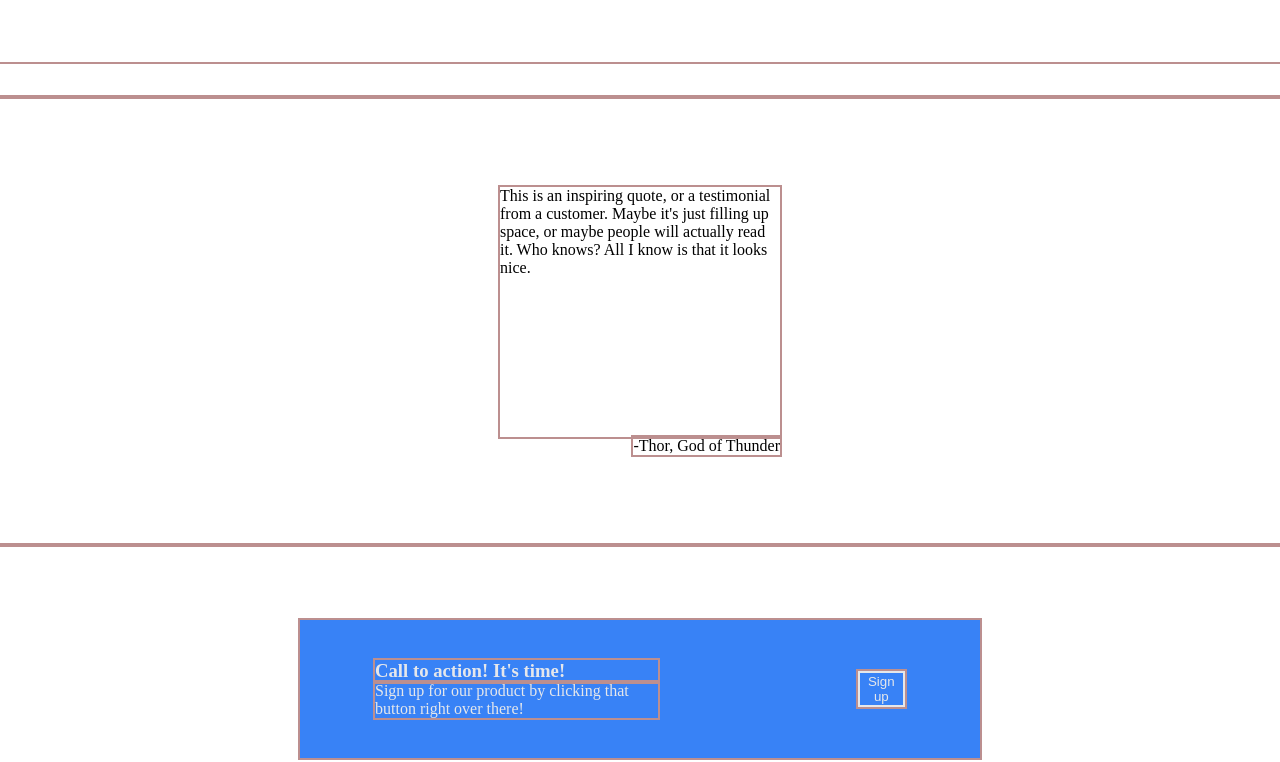
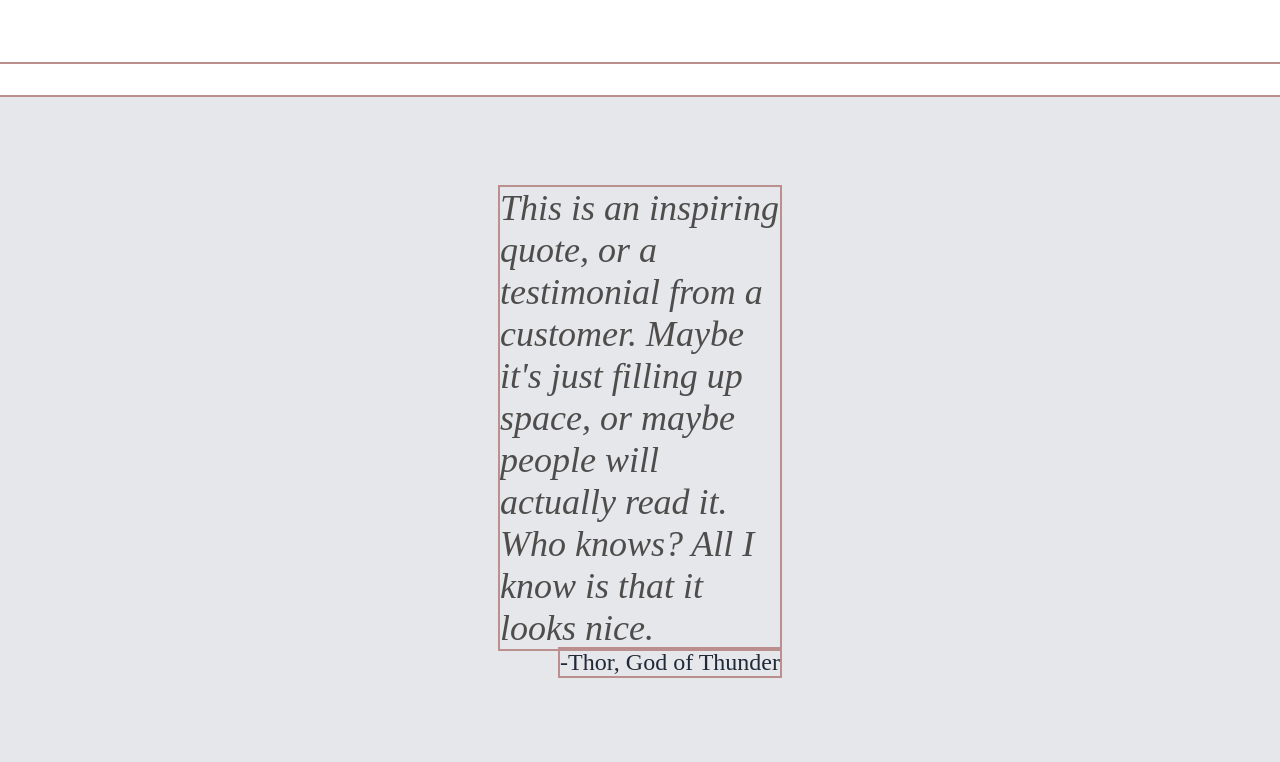
Before and after one commit to kaglet/landing-page, a plain HTML site: page index.html in a window 1280 px wide. Shown: the part 738-1500 px from the top of the page. Drawn offline with Linux system fonts and the light colour scheme.

Commit message:
Style 3rd set of specifications from guide

```diff
--- a/css/styles.css
+++ b/css/styles.css
@@ -93,6 +93,10 @@ div.info > h2 {
     display: flex;
     padding: 90px 500px;
     flex-direction: column;
+    background-color: #E5E7EB;
+    font-size: 36px;
+    font-style: italic;
+    color: rgb(79, 76, 76);
 }
 
 .quote-block > p.quote {
@@ -103,6 +107,9 @@ div.info > h2 {
 
 .quoter {
     align-self: flex-end;
+    font-size: 24px;
+    font-style: normal;
+    color: #1F2937;
 }
 
 .call-to-action {
```
